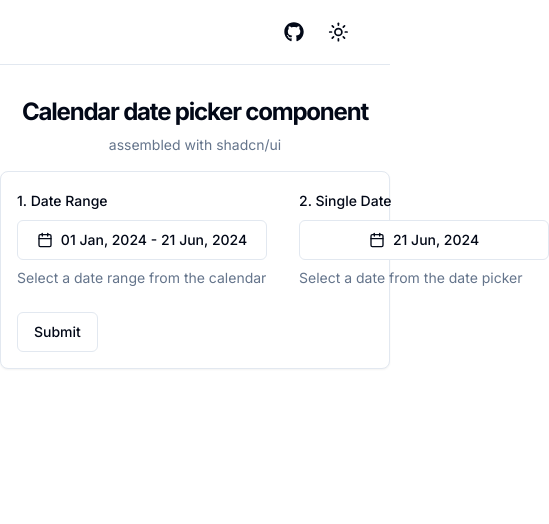
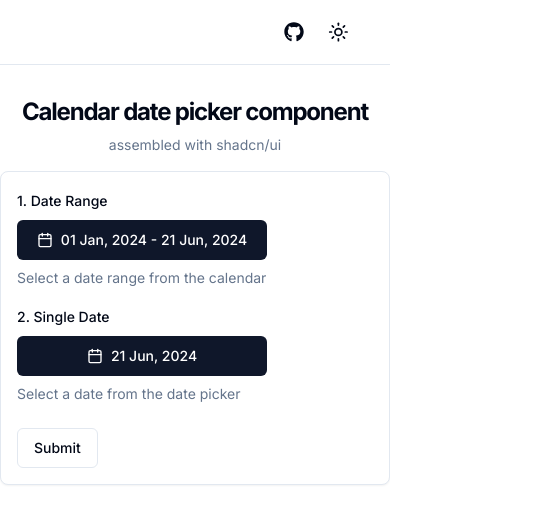
Before and after one commit to sersavan/shadcn-calendar-component, a Next.js app: page / in a window 390 px wide. Shown: the top 524 px of the page, 549 px wide, since content can reach past the window. Built offline with nearby package versions, Linux system fonts and the light colour scheme.

Commit message:
Refactor CalendarDatePicker to improve performance and handle manual month changes

```diff
--- a/src/app/page.tsx
+++ b/src/app/page.tsx
@@ -65,7 +65,7 @@
       <Card className="w-full max-w-xl p-4">
         <Form {...form}>
           <form onSubmit={form.handleSubmit(onSubmit)} className="space-y-6">
-            <div className="flex items-center justify-between gap-8">
+            <div className="flex flex-col gap-4 sm:flex-row sm:items-center sm:justify-between sm:gap-8">
               <FormField
                 control={form.control}
                 name="calendar"
@@ -78,7 +78,7 @@
                         onDateSelect={({ from, to }) => {
                           form.setValue("calendar", { from, to });
                         }}
-                        variant="outline"
+                        variant="ghost"
                       />
                     </FormControl>
                     <FormDescription>
@@ -100,7 +100,7 @@
                         onDateSelect={({ from, to }) => {
                           form.setValue("datePicker", { from, to });
                         }}
-                        variant="outline"
+                        variant="ghost"
                         numberOfMonths={1}
                       />
                     </FormControl>
```
